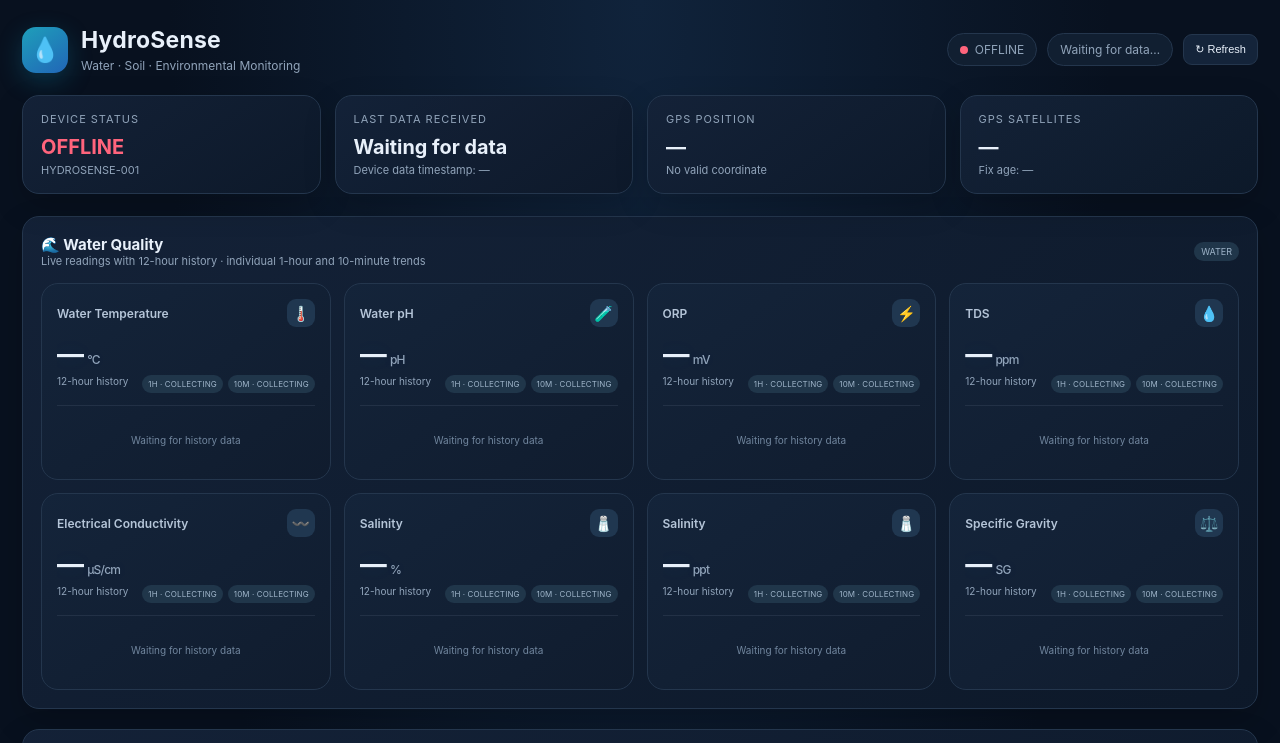
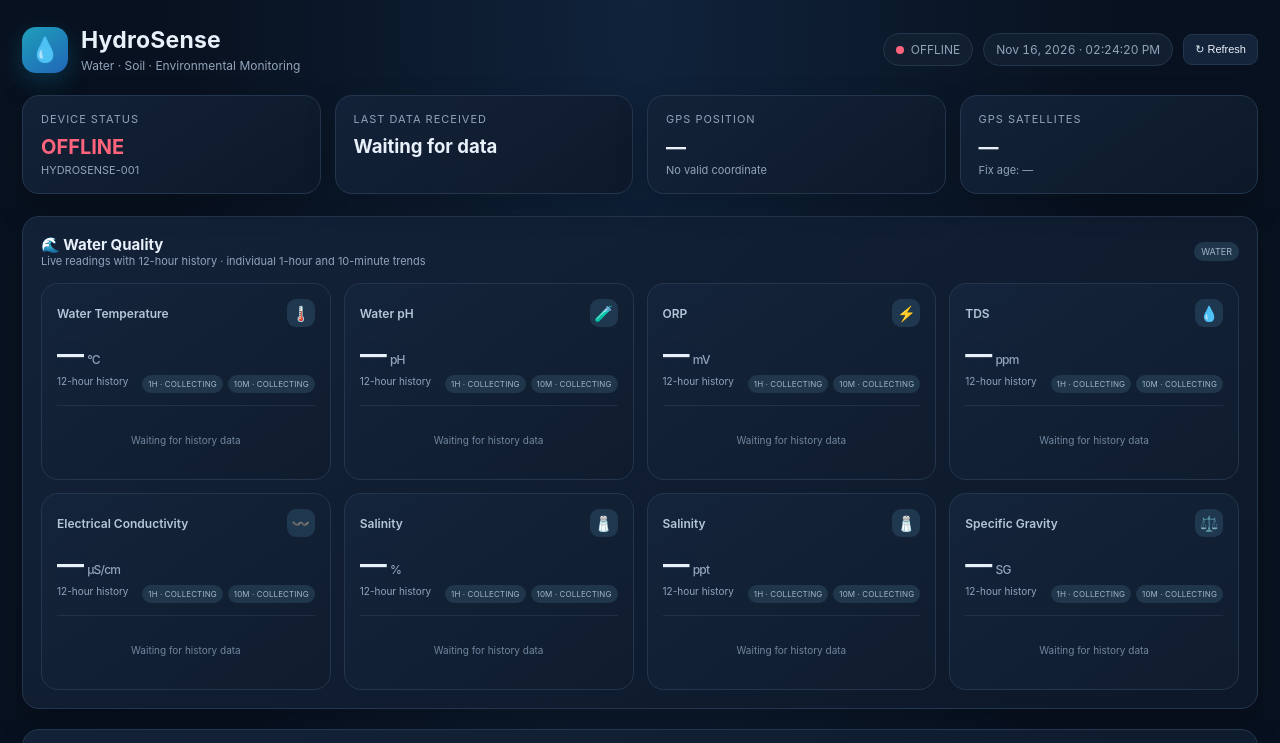
Before and after one commit to VeltrixRobotic/hydrosense, a plain HTML site: page index.html in a window 1280 px wide. Shown: the top 743 px of the page. Drawn offline with Linux system fonts and the light colour scheme; no server answers.

Commit message:
Update index.html

```diff
--- a/index.html
+++ b/index.html
@@ -8,9 +8,12 @@
 <style>
 :root{--bg:#08111f;--panel:#101c2d;--panel2:#142238;--line:#24364d;--text:#e8f0fa;--muted:#91a4ba;--green:#35d49a;--red:#ff647c;--yellow:#f5c65b;--blue:#56a9ff;--cyan:#46d6e8;--shadow:0 12px 32px rgba(0,0,0,.18)}
 *{box-sizing:border-box}body{margin:0;background:radial-gradient(ellipse at top,#10233b 0,#08111f 52%);color:var(--text);font-family:Inter,ui-sans-serif,system-ui,-apple-system,Segoe UI,Roboto,Arial,sans-serif;min-height:100vh}
-.wrap{max-width:1440px;margin:auto;padding:26px 22px 40px}.top{display:flex;justify-content:space-between;align-items:center;gap:16px;margin-bottom:22px}.brand{display:flex;align-items:center;gap:13px}.logo{width:46px;height:46px;border-radius:14px;background:linear-gradient(145deg,#1e9fba,#2166b7);display:grid;place-items:center;font-size:24px;box-shadow:0 8px 24px #0b789955}.brand h1{font-size:23px;letter-spacing:.2px;margin:0}.sub{color:var(--muted);font-size:12px;margin-top:4px}.topright{display:flex;align-items:center;gap:10px;flex-wrap:wrap}.pill{border:1px solid var(--line);background:#111f31;padding:8px 12px;border-radius:999px;color:var(--muted);font-size:12px}.status-dot{display:inline-block;width:8px;height:8px;border-radius:50%;background:var(--yellow);margin-right:7px}.status-dot.online{background:var(--green);box-shadow:0 0 10px #35d49a88}.status-dot.offline{background:var(--red)}.status-dot.sleep{background:var(--yellow);box-shadow:0 0 10px #f5c65b88}
+.wrap{max-width:1440px;margin:auto;padding:26px 22px 40px}.top{display:flex;justify-content:space-between;align-items:center;gap:16px;margin-bottom:22px}.brand{display:flex;align-items:center;gap:13px}.logo{width:46px;height:46px;border-radius:14px;background:linear-gradient(145deg,#1e9fba,#2166b7);display:grid;place-items:center;font-size:24px;box-shadow:0 8px 24px #0b789955}.brand h1{font-size:23px;letter-spacing:.2px;margin:0}.sub{color:var(--muted);font-size:12px;margin-top:4px}.topright{display:flex;align-items:center;gap:10px;flex-wrap:wrap}
+#liveClock{font-variant-numeric:tabular-nums;white-space:nowrap}
+@media(max-width:680px){#liveClock{font-size:11px;padding:7px 9px}}
+.pill{border:1px solid var(--line);background:#111f31;padding:8px 12px;border-radius:999px;color:var(--muted);font-size:12px}.status-dot{display:inline-block;width:8px;height:8px;border-radius:50%;background:var(--yellow);margin-right:7px}.status-dot.online{background:var(--green);box-shadow:0 0 10px #35d49a88}.status-dot.offline{background:var(--red)}.status-dot.sleep{background:var(--yellow);box-shadow:0 0 10px #f5c65b88}
 .overview{display:grid;grid-template-columns:repeat(4,minmax(0,1fr));gap:14px;margin-bottom:22px}.overview-card,.section,.sensor-card{background:linear-gradient(145deg,rgba(20,34,56,.96),rgba(13,25,42,.96));border:1px solid var(--line);border-radius:17px;box-shadow:var(--shadow)}.overview-card{padding:16px 18px;min-height:98px}.ov-label{color:var(--muted);font-size:11px;text-transform:uppercase;letter-spacing:1px}.ov-value{font-size:20px;font-weight:700;margin-top:9px}.ov-small{font-size:11px;color:var(--muted);margin-top:4px}
-.ov-value.ov-date{font-size:clamp(15px,1.55vw,20px);white-space:nowrap}
+.ov-value.ov-date{font-size:clamp(14px,1.45vw,19px);white-space:normal;overflow-wrap:anywhere;word-break:normal;line-height:1.25}
 #deviceStatusCard.status-online{color:var(--green)}
 #deviceStatusCard.status-sleep{color:var(--yellow)}
 #deviceStatusCard.status-offline{color:var(--red)}
@@ -34,7 +37,7 @@
 
 .two-col{display:grid;grid-template-columns:1.2fr .8fr;gap:14px}.info-row{display:flex;justify-content:space-between;gap:15px;padding:10px 0;border-bottom:1px solid rgba(145,164,186,.12);font-size:12px}.info-row:last-child{border-bottom:0}.info-row span:first-child{color:var(--muted)}.info-row strong{font-weight:600;text-align:right;overflow-wrap:anywhere}.footer{display:flex;justify-content:space-between;gap:12px;color:#71869e;font-size:10px;padding:2px 4px}.error{color:var(--red)}button{border:1px solid var(--line);background:#14243a;color:var(--text);border-radius:9px;padding:8px 11px;font-size:11px;cursor:pointer}button:hover{background:#1b3451}
 @media(max-width:1050px){.grid{grid-template-columns:repeat(3,minmax(0,1fr))}.overview{grid-template-columns:repeat(2,minmax(0,1fr))}}
-@media(max-width:680px){.wrap{padding:17px 12px 28px}.top{align-items:flex-start}.brand h1{font-size:19px}.logo{width:40px;height:40px}.topright{justify-content:flex-end}.pill{padding:7px 9px}.grid{grid-template-columns:repeat(2,minmax(0,1fr));gap:9px}.sensor-card{padding:12px 11px 10px}.sensor-value{font-size:23px}.overview{gap:9px}.overview-card{padding:13px;min-height:88px}.ov-value{font-size:17px}.section{padding:13px}.two-col{grid-template-columns:1fr}.chart-wrap{height:56px}.chart-wrap canvas{height:48px}}
+@media(max-width:680px){.ov-value.ov-date{font-size:15px;white-space:normal;overflow-wrap:anywhere;line-height:1.25}.wrap{padding:17px 12px 28px}.top{align-items:flex-start}.brand h1{font-size:19px}.logo{width:40px;height:40px}.topright{justify-content:flex-end}.pill{padding:7px 9px}.grid{grid-template-columns:repeat(2,minmax(0,1fr));gap:9px}.sensor-card{padding:12px 11px 10px}.sensor-value{font-size:23px}.overview{gap:9px}.overview-card{padding:13px;min-height:88px}.ov-value{font-size:17px}.section{padding:13px}.two-col{grid-template-columns:1fr}.chart-wrap{height:56px}.chart-wrap canvas{height:48px}}
 @media(max-width:390px){.grid{grid-template-columns:1fr 1fr}.sensor-value{font-size:21px}.brand h1{font-size:17px}}
 </style>
 </head>
@@ -42,12 +45,12 @@
 <div class="wrap">
   <header class="top">
     <div class="brand"><div class="logo">💧</div><div><h1>HydroSense</h1><div class="sub">Water · Soil · Environmental Monitoring</div></div></div>
-    <div class="topright"><div class="pill"><span id="statusDot" class="status-dot"></span><span id="deviceStatus">CONNECTING</span></div><div class="pill" id="lastUpdate">Waiting for data…</div><button id="refreshBtn">↻ Refresh</button></div>
+    <div class="topright"><div class="pill"><span id="statusDot" class="status-dot"></span><span id="deviceStatus">CONNECTING</span></div><div class="pill" id="liveClock" aria-live="off">Loading clock…</div><button id="refreshBtn">↻ Refresh</button></div>
   </header>
 
   <div class="overview">
     <div class="overview-card"><div class="ov-label">Device status</div><div class="ov-value" id="deviceStatusCard">CONNECTING</div><div class="ov-small" id="deviceId">HYDROSENSE-001</div></div>
-    <div class="overview-card"><div class="ov-label">Last data received</div><div class="ov-value ov-date" id="lastReceivedCard">—</div><div class="ov-small" id="deviceTimestampCard">Device data timestamp: —</div></div>
+    <div class="overview-card"><div class="ov-label">Last data received</div><div class="ov-value ov-date" id="lastReceivedCard">—</div></div>
     <div class="overview-card"><div class="ov-label">GPS position</div><div class="ov-value" id="gpsPositionCard">—</div><div class="ov-small" id="gpsCoordinateCard">No valid coordinate</div></div>
     <div class="overview-card"><div class="ov-label">GPS satellites</div><div class="ov-value" id="gpsSatellitesCard">—</div><div class="ov-small" id="gpsFixAgeCard">Fix age: —</div></div>
   </div>
@@ -198,9 +201,32 @@ function firstDate(objects,keys){
 }
 function formatDateTime(date){
   return date instanceof Date && !Number.isNaN(date.getTime())
-    ? date.toLocaleString([], {day:'2-digit',month:'short',year:'numeric',hour:'2-digit',minute:'2-digit',second:'2-digit',hour12:false})
+    ? date.toLocaleString('en-MY', {
+        timeZone:'Asia/Kuala_Lumpur',
+        day:'2-digit',
+        month:'short',
+        year:'numeric',
+        hour:'2-digit',
+        minute:'2-digit',
+        second:'2-digit',
+        hour12:true
+      })
     : '—';
 }
+
+function updateLiveClock(){
+  const node=el('liveClock');
+  if(!node) return;
+  const now=new Date();
+  const date=now.toLocaleDateString([],{
+    day:'2-digit',month:'short',year:'numeric'
+  });
+  const time=now.toLocaleTimeString([],{
+    hour:'2-digit',minute:'2-digit',second:'2-digit',hour12:true
+  });
+  node.textContent=`${date} · ${time}`;
+}
+
 function updateDeviceHeartbeat(){
   const age=lastDataReceivedAt ? Math.max(0,Date.now()-lastDataReceivedAt.getTime()) : Infinity;
   let status='OFFLINE', cls='status-offline';
@@ -218,12 +244,12 @@ function updateDeviceHeartbeat(){
 
   if(lastDataReceivedAt){
     setText('lastReceivedCard',formatDateTime(lastDataReceivedAt));
-    setText('lastUpdate','Updated '+lastDataReceivedAt.toLocaleTimeString());
+
   }else{
     setText('lastReceivedCard','Waiting for data');
-    setText('lastUpdate','Waiting for data…');
+
   }
-  setText('deviceTimestampCard','Device data timestamp: '+formatDateTime(deviceDataTimestamp));
+
 }
 function fmt(value, decimals){
   if(value === null || value === undefined || value === '' || !Number.isFinite(Number(value))) return '—';
@@ -749,6 +775,9 @@ async function refreshAll(){
   await Promise.all([refreshLatest(),refreshHistory()]);
   btn.disabled=false;btn.textContent='↻ Refresh';
 }
+updateLiveClock();
+setInterval(updateLiveClock,1000);
+
 buildCards();
 refreshAll();
 setInterval(refreshLatest,REFRESH_LATEST_MS);
```
